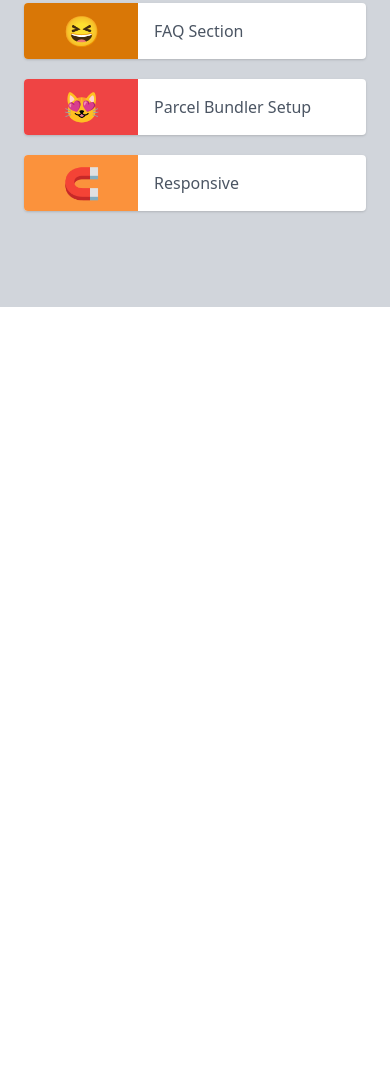
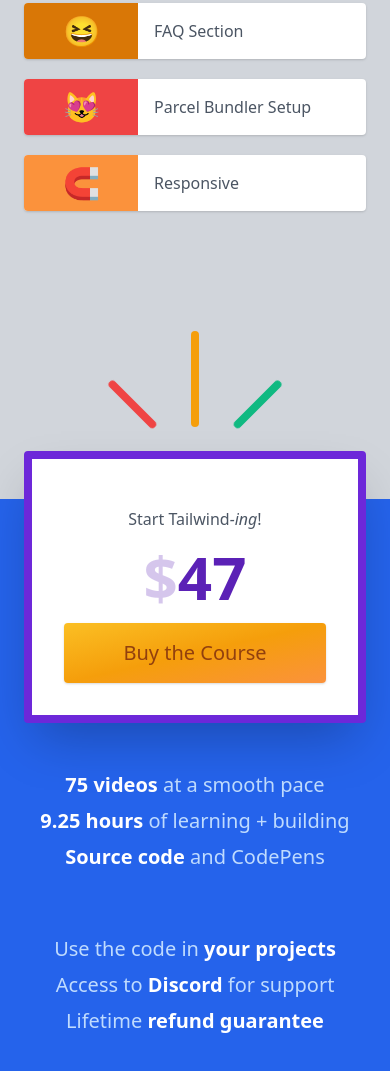
Before and after one commit to letempest/beginner-tailwind, a website built with Parcel: page src/index.html in a window 390 px wide. Shown: the part 10342-11413 px from the top of the page. Before the commit the page ends 10649 px from the top, so only its background shows below. Built offline with nearby package versions, Linux system fonts and the light colour scheme.

Commit message:
pricing section, flexbox order adjustment in mobile

```diff
--- a/src/index.html
+++ b/src/index.html
@@ -657,6 +657,78 @@
     <!--  =============================================================================================== -->
     <!-- =================== pricing =============================================           -->
     <!--  =============================================================================================== -->
+    <div class="relative bg-blue-600 py-32 text-blue-200">
+      <!-- gray box for the top section -->
+      <div class="absolute top-0 inset-x-0 h-48 bg-gray-300"></div>
+
+      <div
+        class="container mx-auto px-6 lg:px-8 flex flex-col lg:flex-row justify-evenly items-center lg:space-x-8 space-y-4 lg:space-y-0 text-center"
+      >
+        <!-- left box -->
+        <div
+          class="order-2 lg:order-1 lg:w-1/3 pt-12 lg:text-right space-y-2 text-xl"
+        >
+          <p>
+            <strong class="font-bold text-white">75 videos</strong> at a smooth
+            pace
+          </p>
+          <p>
+            <strong class="font-bold text-white">9.25 hours</strong> of learning
+            + building
+          </p>
+          <p>
+            <strong class="font-bold text-white">Source code</strong> and
+            CodePens
+          </p>
+        </div>
+
+        <!-- pricing box -->
+        <div
+          class="order-1 lg:order-2 relative w-full lg:w-1/3 bg-white p-8 text-gray-800 rounded shadow-2xl border-8 border-purple-700 space-y-4 transform-gpu hover:scale-105 transition duration-500"
+        >
+          <!-- showoff beam thingy -->
+          <div
+            class="absolute top-0 inset-x-0 transform-gpu -translate-y-full flex items-end justify-center space-x-8"
+          >
+            <div
+              class="w-2 h-16 mb-8 bg-red-500 rounded transform-gpu origin-bottom -rotate-45"
+            ></div>
+            <div class="w-2 h-24 mb-8 bg-yellow-500 rounded"></div>
+            <div
+              class="w-2 h-16 mb-8 bg-green-500 rounded transform-gpu origin-bottom rotate-45"
+            ></div>
+          </div>
+
+          <h4 class="text-gray-600">
+            Start Tailwind<span class="italic">-ing</span>!
+          </h4>
+          <div class="text-6xl text-purple-800 font-bold">
+            <span class="opacity-25">$</span>47
+          </div>
+          <a
+            href="#"
+            class="block p-4 bg-gradient-to-br from-yellow-400 via-yellow-500 to-orange-400 text-yellow-800 hover:text-yellow-900 text-xl rounded shadow hover:shadow-2xl transition duration-300"
+            >Buy the Course</a
+          >
+        </div>
+
+        <!-- right box -->
+        <div class="order-3 lg:w-1/3 pt-12 space-y-2 lg:text-left text-xl">
+          <p>
+            Use the code in
+            <strong class="font-bold text-white">your projects</strong>
+          </p>
+          <p>
+            Access to <strong class="font-bold text-white">Discord</strong> for
+            support
+          </p>
+          <p>
+            Lifetime
+            <strong class="font-bold text-white">refund guarantee</strong>
+          </p>
+        </div>
+      </div>
+    </div>
 
     <!--  =============================================================================================== -->
     <!-- =================== faq =============================================           -->
```
